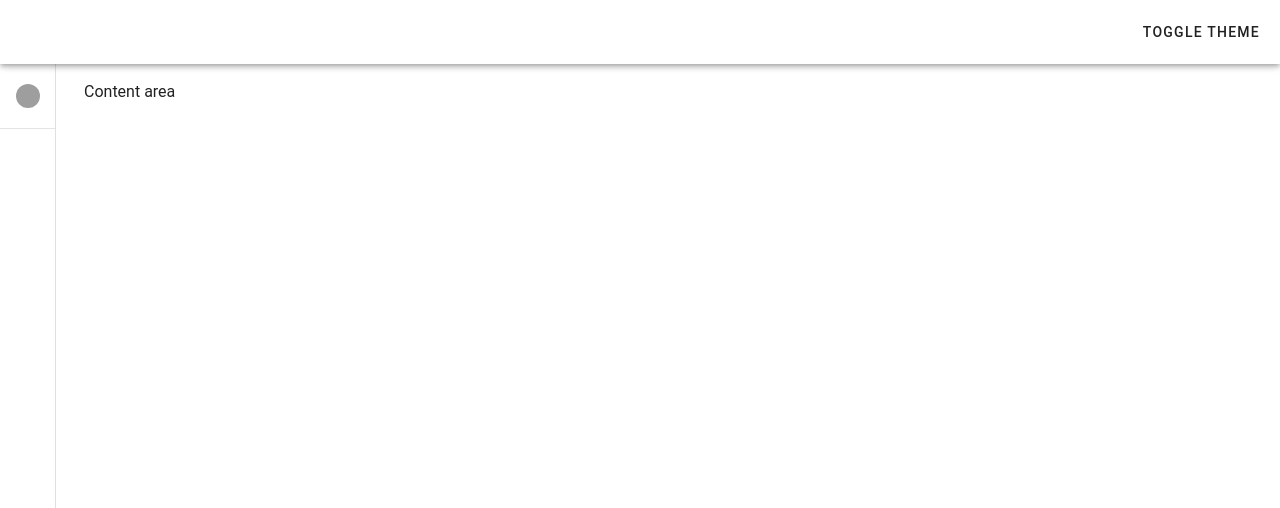
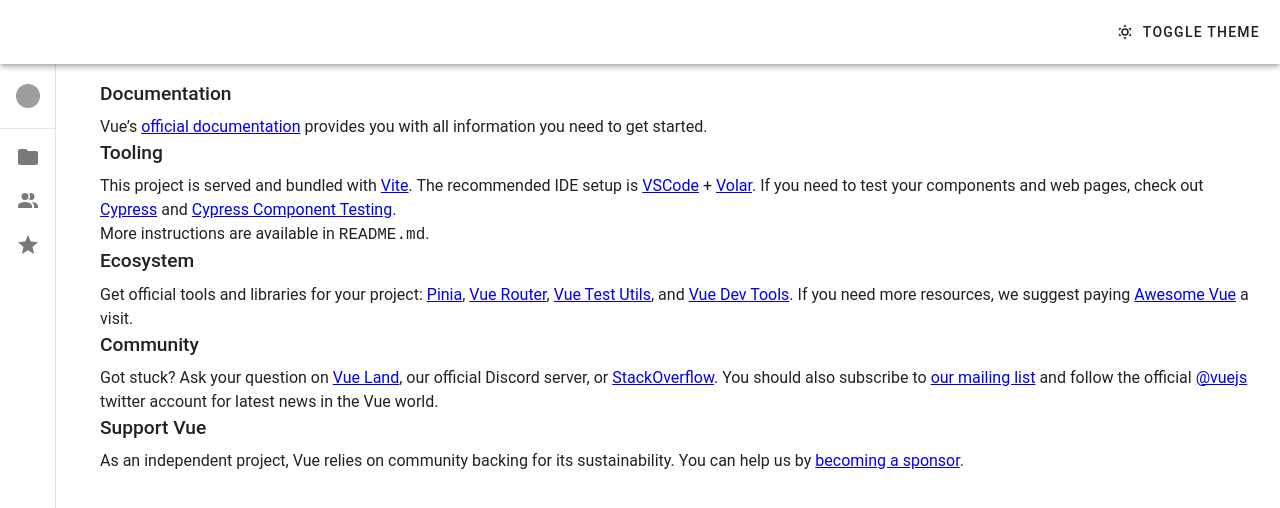
Before and after one commit to thitiphong18/User-Project, a Vue app: page / in a window 1280 px wide. Shown: the top 508 px of the page. Built offline with nearby package versions, Linux system fonts and the light colour scheme; grey boxes are pictures that could not be loaded.

Commit message:
Update 3

```diff
--- a/src/views/MainView.vue
+++ b/src/views/MainView.vue
@@ -1,5 +1,12 @@
 <script setup lang="ts">
 import { ref } from "vue";
+import {
+  mdiWeatherSunny,
+  mdiWeatherNight,
+  mdiFolder,
+  mdiAccountMultiple,
+  mdiStar,
+} from "@mdi/js";
 
 const theme = ref("light");
 
@@ -14,9 +21,7 @@
       <v-spacer></v-spacer>
 
       <v-btn
-        :prepend-icon="
-          theme === 'light' ? 'mdi-weather-sunny' : 'mdi-weather-night'
-        "
+        :prepend-icon="theme === 'light' ? mdiWeatherSunny : mdiWeatherNight"
         @click="onClick"
         >Toggle Theme</v-btn
       >
@@ -34,24 +39,26 @@
 
       <v-list density="compact" nav>
         <v-list-item
-          prepend-icon="mdi-folder"
+          :prepend-icon="mdiFolder"
           title="My Files"
           value="myfiles"
         ></v-list-item>
         <v-list-item
-          prepend-icon="mdi-account-multiple"
+          :prepend-icon="mdiAccountMultiple"
           title="Shared with me"
           value="shared"
         ></v-list-item>
         <v-list-item
-          prepend-icon="mdi-star"
+          :prepend-icon="mdiStar"
           title="Starred"
           value="starred"
         ></v-list-item>
       </v-list>
     </v-navigation-drawer>
     <v-main>
-      <v-container>Content area</v-container>
+      <v-container>
+        <RouterView></RouterView>
+      </v-container>
     </v-main>
   </v-app>
 </template>
```
